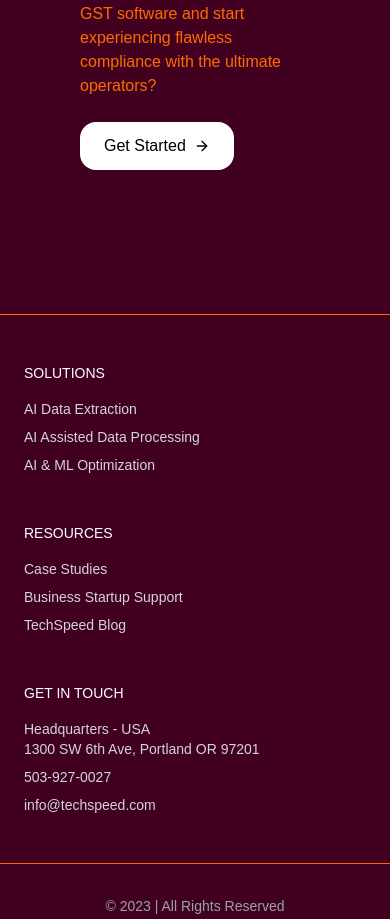
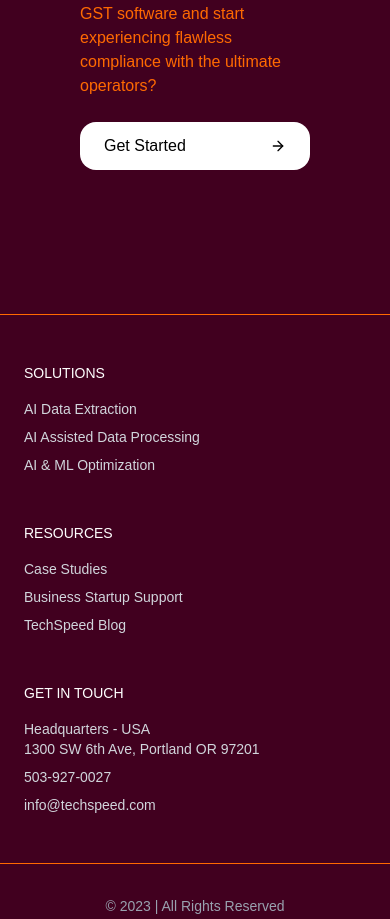
Before and after one commit to greatby/gst-next, a Next.js app: page / in a window 390 px wide. Shown: the part 6242-7161 px from the top of the page. Built offline with nearby package versions, Linux system fonts and the light colour scheme; a web font is replaced by a local one.

Commit message:
Minor code changes

```diff
--- a/src/components/Footer.jsx
+++ b/src/components/Footer.jsx
@@ -19,10 +19,10 @@ const Footer = () => {
             Ready to stop fighting with your GST software and start experiencing
             flawless compliance with the ultimate operators?
           </p>
-          <div className="flex gap-4 mt-6">
+          <div className="flex flex-col md:flex-row gap-4 mt-6">
             <Link
               href="mailto:hello@unigst.com?subject=GST%20Consultation&body=Hi%20Team,%0A%0AI%20would%20like%20to%20get%20started%20with%20your%20GST%20services.%0A%0AThanks."
-              className="inline-flex items-center gap-2 px-6 py-3 bg-white text-black rounded-2xl font-medium hover:bg-[#c7e410] transition"
+              className="flex justify-between items-center gap-2 px-6 py-3 bg-white text-black rounded-2xl font-medium hover:bg-[#c7e410] transition"
             >
               Get Started <FiArrowRight size={16} />
             </Link>
--- a/src/components/Navbar.jsx
+++ b/src/components/Navbar.jsx
@@ -254,13 +254,13 @@ export default function Navbar() {
             {/* Buttons */}
             <div className="flex gap-4 px-6 py-6">
               <Link
-                href="/get-started"
+                href="mailto:hello@unigst.com?subject=GST%20Consultation&body=Hi%20Team,%0A%0AI%20would%20like%20to%20get%20started%20with%20your%20GST%20services.%0A%0AThanks."
                 className="bg-white text-[#4a004a] px-6 py-2 rounded-xl font-medium flex items-center gap-2"
               >
-                Get Started <FiArrowRight />
+                Email Us <FiArrowRight />
               </Link>
               <a
-                href="tel:5032910027"
+                href="tel:+919980511980"
                 className="bg-lime-400 text-[#4a004a] px-6 py-2 rounded-xl font-medium flex items-center gap-2"
               >
                 Call Us <FiArrowRight />
```
